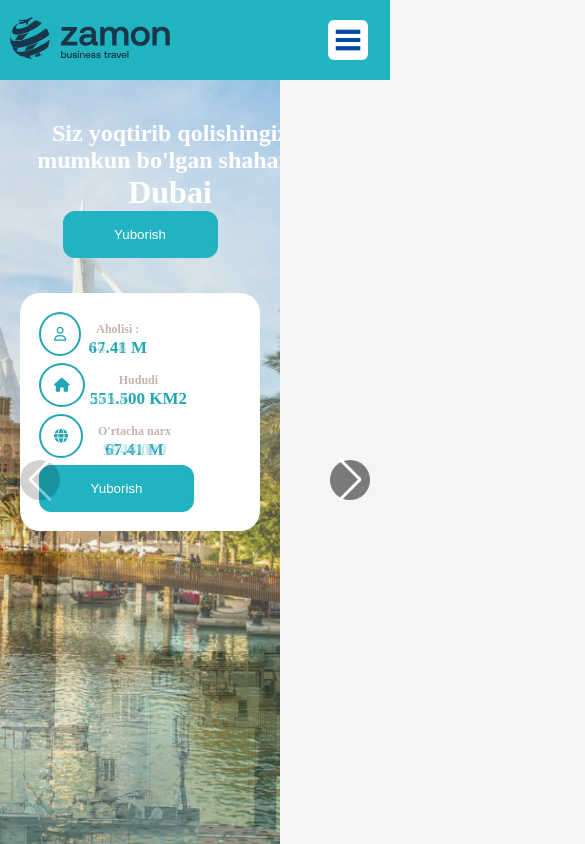
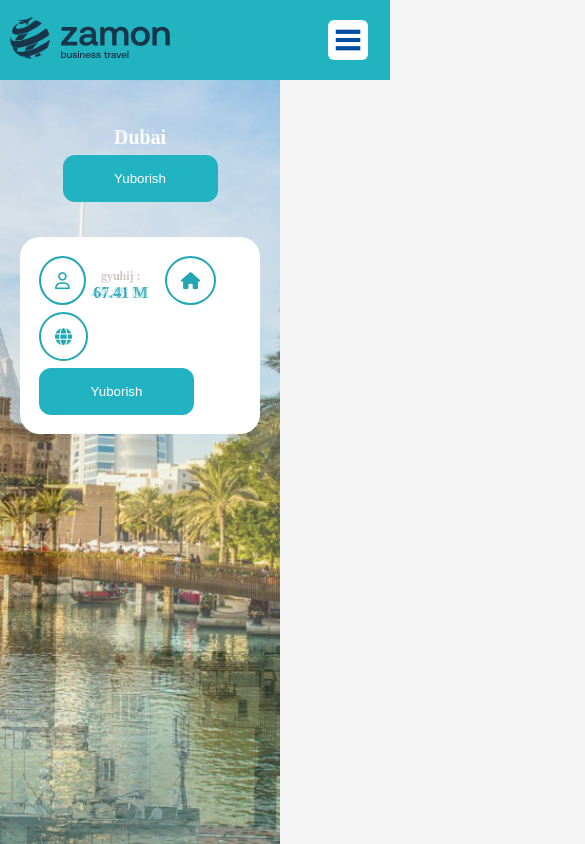
Before and after one commit to Sunnat0401/zamonuz, a React (Vite) app: page / in a window 390 px wide. Shown: the top 844 px of the page, 585 px wide, since content can reach past the window. Built offline with nearby package versions, Linux system fonts and the light colour scheme.

Commit message:
to be continued

```diff
--- a/public/locale/en.json
+++ b/public/locale/en.json
@@ -1,7 +1,24 @@
 {
-    "main" : "About" ,
-    "about" : "Bsdfs " ,
-    "species" :"Tsdfsdurlar" ,
-    "contact" :"Kontdsfsdfsktlar"
-
+    "main": "Home",
+    "about": "About Us",
+    "species": "Species",
+    "contact": "Contact",
+    "item1": {
+        "countries": "City you might like to stay",
+        "population": "Population",
+        "area": "Area",
+        "price": "Average price"
+    },
+    "item2": {
+        "countries": "City you might like to stay",
+        "population": "Population",
+        "area": "Area",
+        "price": "Average price"
+    },
+    "item3": {
+        "countries": "City you might like to stay",
+        "population": "Population",
+        "area": "Area",
+        "price": "Average price"
+    }
 }
--- a/public/locale/uz.json
+++ b/public/locale/uz.json
@@ -1,7 +1,25 @@
-{
-    "main" : "Bosh sahifa" ,
-    "about" : "Biz Haqimizda " ,
-    "species" :"Turlar" ,
-    "contact" :"Kontaktlar"
+    {
+        "main" : "Bosh sahifa" ,
+        "about" : "Biz Haqimizda " ,
+        "species" :"Turlar" ,
+        "contact" :"Kontaktlar",
+        "item1" : {
+            "countries" : "Siz yoqtirib qolishingiz mumkun bo'lgan shahar",
+            "population" :"Aholisi",
+            "area":"Hududi",
+            "price":"O'rtacha narx"
+        },
+        "item2" : {
+            "countries" : "Siz yoqtirib qolishingiz mumkun bo'lgan shahar",
+            "population" :"Aholisi",
+            "area":"Hududi",
+            "price":"O'rtacha narx"
+        },
+        "item3" : {
+            "countries" : "Siz yoqtirib qolishingiz mumkun bo'lgan shahar",
+            "population" :"Aholisi",
+            "area":"Hududi",
+            "price":"O'rtacha narx"
+        }
 
-}
+    }
--- a/src/App.jsx
+++ b/src/App.jsx
@@ -15,8 +15,8 @@ const App = () => {
   return (
     <>
     <HomePages/>
-    {/* <Offers/> */}
-    {/* <Help/> */}
+    <Offers/>
+    <Help/>
     <About/>
     <Countries/>
     <Adress/>
--- a/src/Component/Footer/Footer.css
+++ b/src/Component/Footer/Footer.css
@@ -33,3 +33,40 @@
     text-align: center;
     color: #fcefef;
 }
+@media screen and (max-width:950px) {
+    .footer-information{
+        width: 700px;
+    }
+    .footer-cards{
+      padding: 30px 0;
+    }
+    .footer-title{
+        font-size: 22px;
+      padding: 10px 0;
+        color: #fff;
+    }
+}
+@media screen and (max-width:736px) {
+    .footer-information{
+        width: 600px;
+    }
+    .footer-cards{
+      padding: 20px 0;
+    }
+    .footer-title{
+        font-size: 20px;
+    }
+}
+@media screen and (max-width:630px) {
+        .footer-information{
+            flex-wrap: wrap;
+            justify-content: center;
+            width: 100%;
+        }
+    .footer-cards{
+      padding: 20px 0;
+    }
+    .footer-title{
+        font-size: 18px;
+    }
+}
--- a/src/Component/SwiperSlideCard/SwiperSlideCard.css
+++ b/src/Component/SwiperSlideCard/SwiperSlideCard.css
@@ -16,7 +16,7 @@
 
 .swiper-img img {
   width: 100%;
-    height: 100%;
+  height: auto;
   object-fit: cover;
 }
 
@@ -42,7 +42,6 @@
 }
 
 .swiper-row {
-    /* margin-top: 20px; */
   margin: 100px auto;
   background-color: #FFFFFF;
   width: 900px;
@@ -65,7 +64,7 @@
   margin-bottom: 10px;
   color: #22A7B4;
   padding: 15px;
-    border:  2px solid #22A7B4;
+  border: 2px solid #22A7B4;
   border-radius: 50%;
 }
 
@@ -78,12 +77,13 @@
   color: #C4B3AF;
   font-size: 16px;
   padding: 0 15px;
+}
 
-  }
 .swiper-col span {
   font-weight: bold;
 }
-  @media screen and (max-width:996px)  {
+
+@media screen and (max-width: 996px) {
   .swiper-content {
     margin: 15px 0;
   }
@@ -92,6 +92,7 @@
   .swiper-content h1 {
     margin: 7px 0;
   }
+
   .swiper-col i {
     font-size: 20px;
     margin-bottom: 6px;
@@ -100,6 +101,7 @@
   .swiper-col h4 {
     margin: 0;
   }
+
   .swiper-row {
     margin: 90px auto;
     width: 500px;
@@ -109,7 +111,8 @@
     border-radius: 40px;
   }
 }
-  @media screen and (max-width:650px)  {
+
+@media screen and (max-width: 650px) {
   .swiper-content {
     margin: 0px;
   }
@@ -118,6 +121,7 @@
   .swiper-content h1 {
     margin: 5px 0;
   }
+
   .swiper-col i {
     font-size: 18px;
   }
@@ -125,12 +129,14 @@
   .swiper-col h4 {
     margin: 0;
   }
+
   .swiper-row {
     margin: 90px auto;
     width: 400px;
   }
 }
-  @media screen and (max-width:580px)  {
+
+@media screen and (max-width: 580px) {
   .swiper-content {
     margin: 20px 0;
     padding: 20px;
@@ -140,6 +146,7 @@
   .swiper-content h1 {
     margin: 6px 0;
   }
+
   .swiper-row {
     margin: 35px auto;
     background-color: #FFFFFF;
@@ -147,13 +154,14 @@
     display: flex;
     flex-wrap: wrap;
     justify-content: space-between;
-      padding:27px;
+    padding: 27px;
   }
+
   .swiper-col i {
     font-size: 17px;
     margin-bottom: 7px;
     padding: 14px;
-      border:  2px solid #22A7B4;
+    border: 2px solid #22A7B4;
     border-radius: 50%;
   }
 
@@ -165,45 +173,34 @@
     color: #C4B3AF;
     font-size: 12px;
     padding: 0 10px;
+  }
 
+  .swiper-button-prev,
+  .swiper-button-next {
+    display: none;
   }
 }
-  @media screen and (max-width:505px)  {
-    .swiper-content {
-      margin: 20px 0;
-      padding: 20px;
-    }
-    .swiper-content h2,
-    .swiper-content h1 {
-      width: 300px;
-      margin: 0 auto;
-    }
+
+@media screen and (max-width: 505px) {
   .swiper-row {
     width: 300px;
     margin: 35px auto;
     justify-content: space-between;
-      padding:19px;
+    padding: 19px;
     border-radius: 20px;
   }
-    .swiper-col {
-      text-align: center;
-      display: flex;
-      align-items: center;
-      justify-content: space-between;
-    }
-    .swiper-col i {
-      font-size: 14px;
-      padding: 13px;
+
+  .swiper-headline {
+    font-size: 18px;
   }
 
-    .swiper-col h4 {
-      font-size: 17px;
+  .swiper-texts {
+    font-size: 20px;
   }
 
-    .swiper-col h4 span {
-      color: #C4B3AF;
-      font-size: 12px;
-      padding: 0 10px;
-
+  .swiper-img img {
+    width: 100%;
+    height: auto;
+    object-fit: cover;
   }
 }
--- a/src/Component/SwiperSlideCard/SwiperSlideCard.jsx
+++ b/src/Component/SwiperSlideCard/SwiperSlideCard.jsx
@@ -3,37 +3,37 @@ import "./SwiperSlideCard.css";
 import { dubai, India } from "../../assets";
 import Button from "../Button/Button";
 
-const SwiperSlideCard = ({img, title ,subtitle , swiper, }) => {
-  console.log(title);
+const SwiperSlideCard = (item) => {
+  console.log(item?.title);
   return (
     <div className="swiper-card">
       <div className="swiper-img">
-        <img src={img} alt="" />
+        <img src={item?.img} alt="" />
       </div>
       <div className="swiper-content">
-        <h2>{title}</h2>
-        <h1>{subtitle}</h1>
+        <h2 className="swiper-headline">{item?.title}</h2>
+        <h1 className="swiper-texts">{item?.subtitle}</h1>
         <Button width={'155px'} height={'47px'} bg={'#22B3C1'} color={'#fff'} borderRadius={'12px'} />
         <div className="swiper-wrapper">
             <div className="swiper-row">
                 <div className="swiper-col">
-                <i className={swiper?.icon1}></i>
+                <i className={item?.swiper?.icon1}></i>
                   <h4>
-                    <span >{swiper?.population1} :</span> <br />
-                    {swiper?.number1}
+                    <span >{item?.swiper?.population1} :</span> <br />
+                    {item?.swiper?.number1}
                   </h4>
                 </div>
                 <div className="swiper-col">
-                <i className={swiper?.icon2}></i>
+                <i className={item?.swiper?.icon2}></i>
                   <h4>
                     <span >{swiper?.population2}</span> <br />
                     {swiper?.number2}
                   </h4>
                 </div>
                 <div className="swiper-col">
-                <i className={swiper?.icon3}></i>
+                <i className={item?.swiper?.icon3}></i>
                   <h4>
-                    <span > {swiper?.population3}</span> <br />
+                    <span > {item?.swiper?.population3}</span> <br />
                     {swiper?.number3}
                   </h4>
                 </div>
--- a/src/Pages/Countries/Countries.css
+++ b/src/Pages/Countries/Countries.css
@@ -102,11 +102,6 @@ padding: 20px;
   justify-content: center;
   flex-direction: column;
 }
-}
-@media screen and (max-width:1035px) {
-  .countries-cards{
-    width: 900px;
-}
 .countries-title{
   padding:  10px ;
   display: flex;
@@ -124,6 +119,12 @@ padding: 20px;
   padding:  10px ;
   text-align: center;
 }
+}
+@media screen and (max-width:1035px) {
+  .countries-cards{
+    width: 900px;
+}
+
 }
 @media screen and (max-width:935px) {
   .countries-cards{
--- a/src/Pages/HomePages/HomePages.jsx
+++ b/src/Pages/HomePages/HomePages.jsx
@@ -7,7 +7,7 @@ import 'swiper/css/pagination';
 import { EffectFade, Navigation, Pagination } from 'swiper/modules';
 import './HomePages.css';
 import SwiperSlideCard from '../../Component/SwiperSlideCard/SwiperSlideCard';
-import { slider } from '../../Util/const';
+import { sliderItem } from '../../Util/const';
 import Navbar from '../../Component/Navbar/Navbar';
 
 const HomePages = () => {
@@ -26,7 +26,7 @@ const HomePages = () => {
         autoplay={{ delay: 2000, disableOnInteraction: false, loop: true }} // autoplay settings with loop and 2-second delay
         className="mySwiper"
       >
-        {slider.map((item) => (
+        {sliderItem && sliderItem.map((item) => (
           <SwiperSlide key={item?.id}>
             <div className="swiper-slide-content" style={{ backgroundImage: `url(${item?.img})` }}>
               <SwiperSlideCard {...item} />
--- a/src/Util/const.jsx
+++ b/src/Util/const.jsx
@@ -1,54 +1,56 @@
+
 import { dubai, istanbul, sauida, sharm } from "../assets";
+import {t} from  'i18next'
+export const  sliderItem =[
 
-export const  slider =[
 {
     id: 1,
     img: dubai,
-    title: "Siz yoqtirib qolishingiz mumkun bo'lgan shahar : ",
+    title: t("item1.countries"),
     subtitle:"Dubai",
     swiper:{
      icon1: 'fa-regular fa-user',
-     population1: 'Aholisi',
+     population1: "gyuhij",
      number1: "67.41 M",
      icon2: 'fa-solid fa-house',
-     population2: 'Hududi',
+     population2: t("item1.area"),
      number2: "551.500 KM2",
      icon3: 'fa-solid fa-globe',
-     population3: "O'rtacha narx ",
+     population3: t("item1.price"),
      number3: "67.41 M",
     }
   },
   {
     id: 1,
     img: istanbul,
-    title: "Siz yoqtirib qolishingiz mumkun bo'lgan shahar : ",
-    subtitle:"Dubai",
+    title:  t("item2.countries"),
+    subtitle:"Atalia",
     swiper:{
      icon1: 'fa-regular fa-user',
-     population1: 'Aholisi',
+     population1: t("item2.population"),
      number1: "44.48 M",
      icon2: 'fa-solid fa-house',
-     population2: 'Hududi',
+     population2: t("item2.area"),
      number2: "275.400 KM2",
      icon3: 'fa-solid fa-globe',
-     population3: "O'rtacha narx ",
+     population3:  t("item2.price"),
      number3: "$946.000",
     }
   },
   {
     id: 1,
     img: sharm,
-    title: "Siz yoqtirib qolishingiz mumkun bo'lgan shahar : ",
-    subtitle:"Dubai",
+    title:  t("item3.countries"),
+    subtitle:"Sharma",
     swiper:{
      icon1: 'fa-regular fa-user',
-     population1: 'Aholisi',
+     population1 : t("item2.population"),
      number1: "69.86 M",
      icon2: 'fa-solid fa-house',
-     population2: 'Hududi',
+     population2: t("item3.area"),
      number2: "513.120 KM2",
      icon3: 'fa-solid fa-globe',
-     population3: "O'rtacha narx ",
+     population3:  t("item3.price"),
      number3: "$165.450",
     }
   },
```
Also changed, not shown: public/locale/ru.json (+22 -5 lines), src/Component/Navbar/Navbar.jsx (+4 -4 lines), src/Pages/HomePages/HomePages.css (+0 -65 lines). Lines whose indentation alone changed are shown as unchanged.
